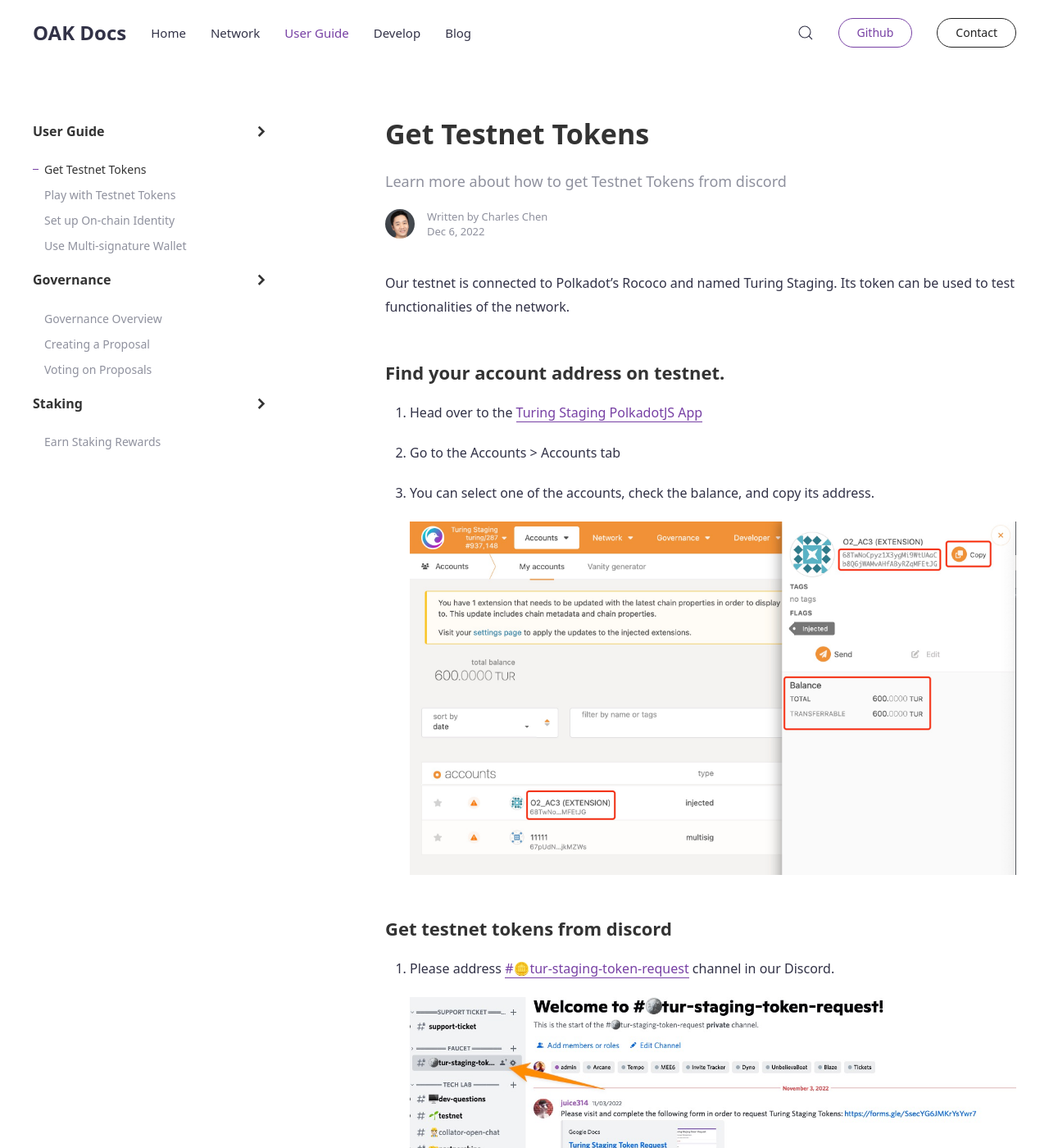
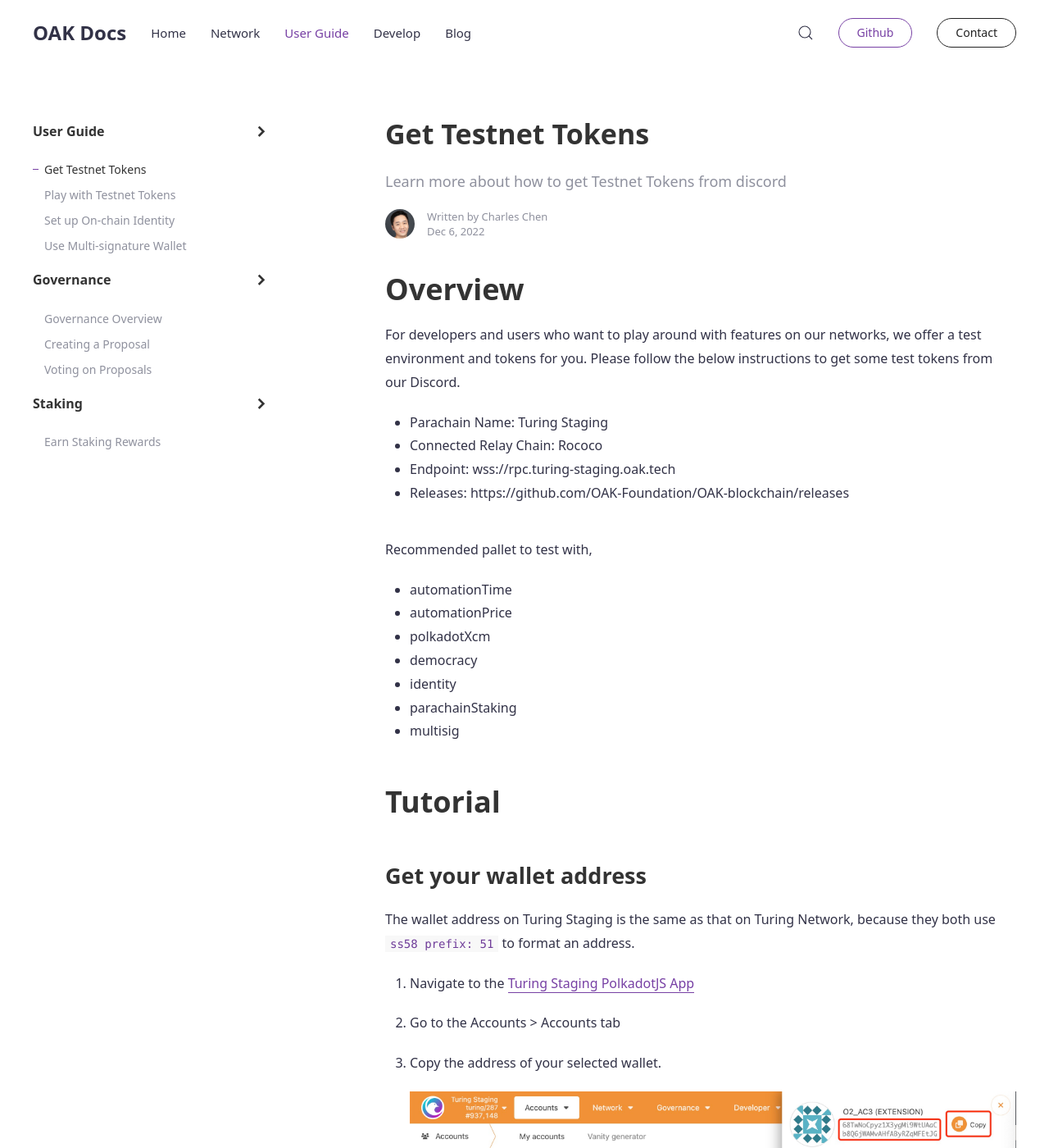
Before and after one commit to AvaProtocol/OAK-docs, a Jekyll site: the page built from _docs/testnet-tokens.md, in a window 1280 px wide and 1400 px high. Shown: the whole window at 82% size. Built offline with Jekyll 4.4.1, drawn with Linux system fonts in a browser that asks for light colours; some of the changed text lies outside the part shown.

Commit message:
Updated testnet tokens.md

```diff
--- a/_docs/testnet-tokens.md
+++ b/_docs/testnet-tokens.md
@@ -5,25 +5,44 @@
 tags: [testing]
 ---
 
-Our testnet is connected to Polkadot’s Rococo and named Turing Staging. Its token can be used to test functionalities of the network.
+# Overview
+For developers and users who want to play around with features on our networks, we offer a test environment and tokens for you. Please follow the below instructions to get some test tokens from our Discord.
 
-### Find your account address on testnet.
-1. Head over to the [Turing Staging PolkadotJS App](https://polkadot.js.org/apps/?rpc=wss%3A%2F%2Frpc.turing-staging.oak.tech%2Fpublic-ws#/explorer)
+- Parachain Name: Turing Staging
+- Connected Relay Chain: Rococo
+- Endpoint: wss://rpc.turing-staging.oak.tech
+- Releases: https://github.com/OAK-Foundation/OAK-blockchain/releases
+
+Recommended pallet to test with,
+- automationTime
+- automationPrice
+- polkadotXcm
+- democracy
+- identity
+- parachainStaking
+- multisig
+
+# Tutorial
+## Get your wallet address
+The wallet address on Turing Staging is the same as that on Turing Network, because they both use `ss58 prefix: 51` to format an address.
+
+1. Navigate to the [Turing Staging PolkadotJS App](https://polkadot.js.org/apps/?rpc=wss%3A%2F%2Frpc.turing-staging.oak.tech%2Fpublic-ws#/explorer)
 
 2. Go to the Accounts > Accounts tab
 
-3. You can select one of the accounts, check the balance, and copy its address.
+3. Copy the address of your selected wallet.
 
 	![account](../../assets/img/testnet-tokens/account.jpg)
 
-### Get testnet tokens from discord
+### Fill out a simple form on Discord
+Please note due to spams we turned off automatic token faucet in Discord. Starting from Sep 2022 you will need to follow below steps to retrieve test tokens.
 
-1. Please address [#🪙tur-staging-token-request](https://discord.com/channels/840137038316699648/1037841730654969907) channel in our Discord.
+1. Please enter [#🪙tur-staging-token-request](https://discord.com/channels/840137038316699648/1037841730654969907) channel in our Discord.
 
 	![discord](../../assets/img/testnet-tokens/discord.jpg)
 
-1. Add the application form provided by OAK staff and submit.
+1. Fill out the application form and submit.
 
 	![form](../../assets/img/testnet-tokens/form.jpg)
 
-1. Recheck the balance changes in the Accounts page.
+1. OAK team member will review the application and send test tokens to you in 4 hours. Feel free to contact any admin in Discord if you don’t receive them.
```
